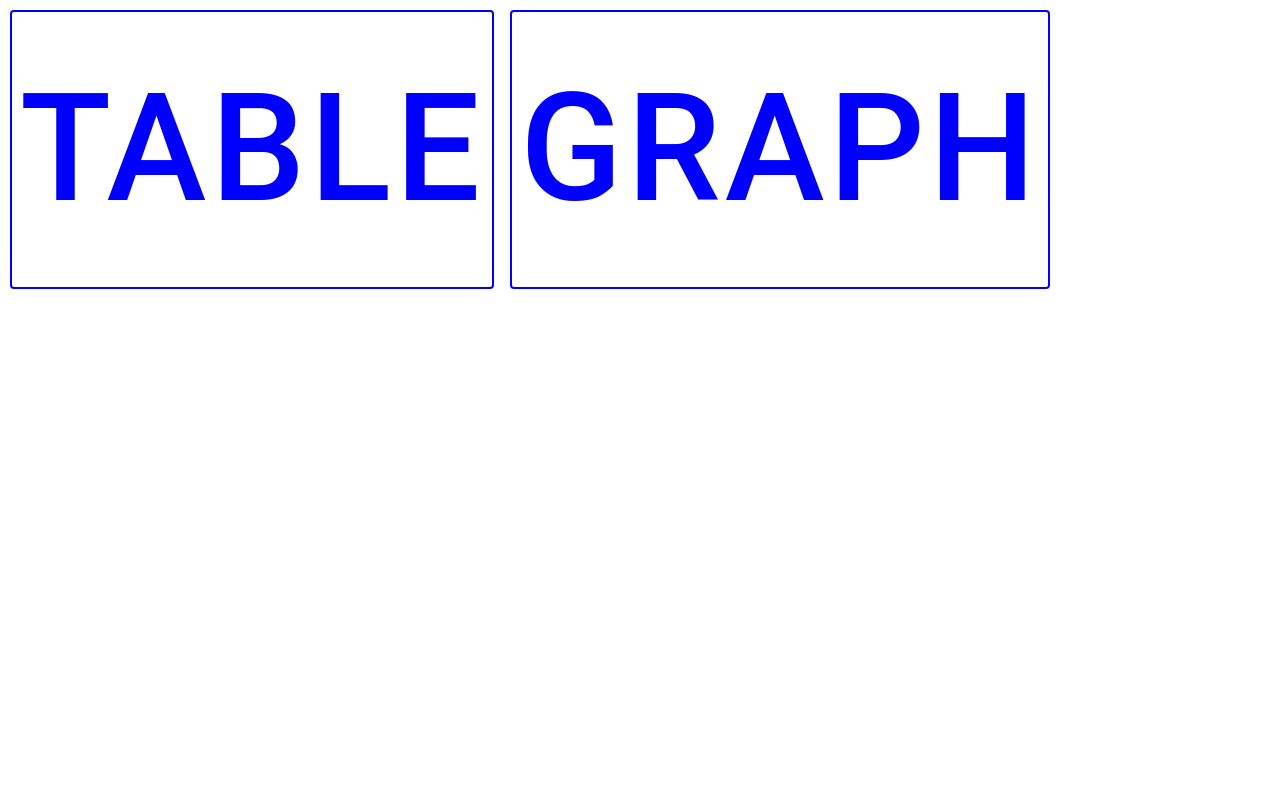
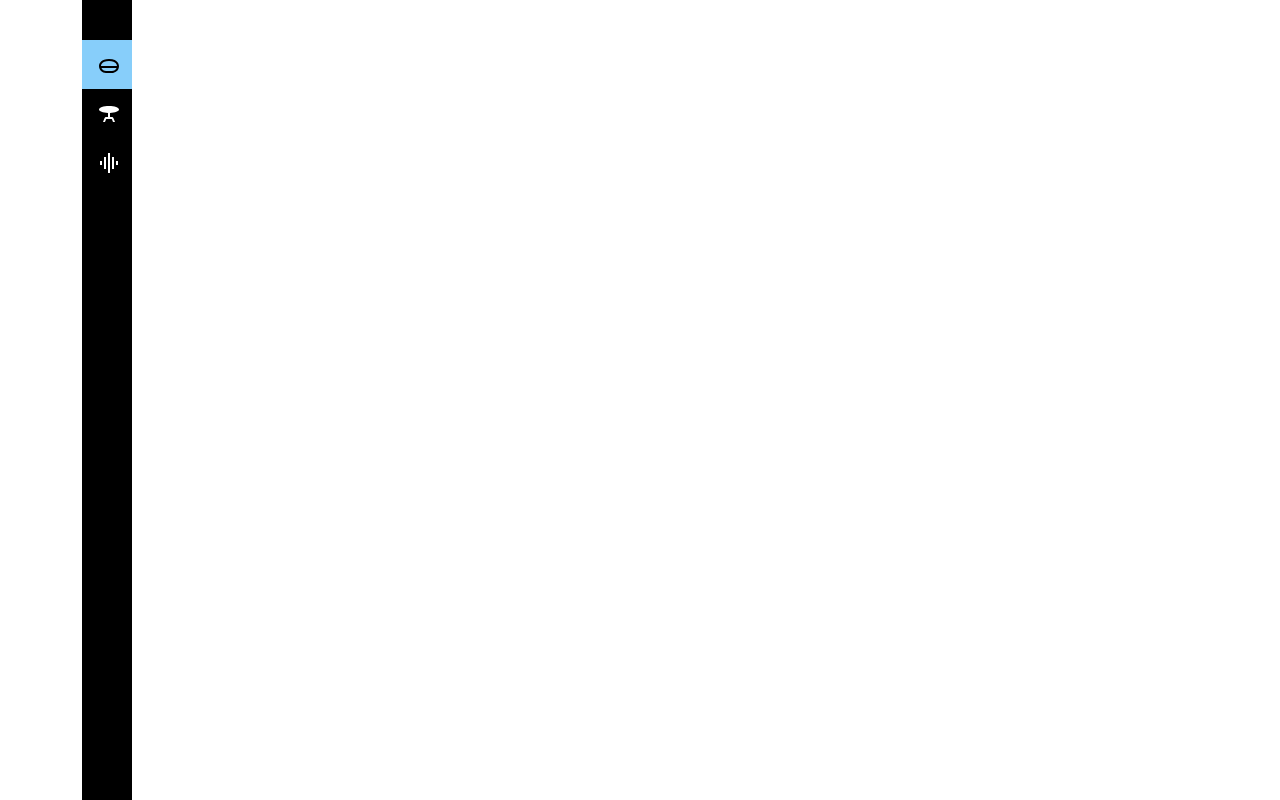
Before and after one commit to ankr19/frontgraph, a React (Create React App) app: page / in a window 1280 px wide. Built offline with nearby package versions, Linux system fonts and the light colour scheme.

Commit message:
changing

```diff
--- a/package.json
+++ b/package.json
@@ -5,11 +5,14 @@
   "dependencies": {
     "@emotion/react": "^11.10.4",
     "@emotion/styled": "^11.10.4",
+    "@mui/icons-material": "^5.10.3",
     "@mui/material": "^5.10.4",
     "@mui/x-data-grid": "^5.17.1",
     "@testing-library/jest-dom": "^5.16.5",
     "@testing-library/react": "^13.3.0",
     "@testing-library/user-event": "^13.5.0",
+    "bootstrap": "^5.2.1",
+    "bootstrap-icons": "^1.9.1",
     "plotly.js": "^2.14.0",
     "react": "^18.2.0",
     "react-dom": "^18.2.0",
--- a/public/index.html
+++ b/public/index.html
@@ -24,16 +24,16 @@
     -->
   <title>Graph of the data</title>
   <!-- CSS only -->
-  <!-- <link href="https://cdn.jsdelivr.net/npm/bootstrap@5.2.0/dist/css/bootstrap.min.css" rel="stylesheet"
-    integrity="sha384-gH2yIJqKdNHPEq0n4Mqa/HGKIhSkIHeL5AyhkYV8i59U5AR6csBvApHHNl/vI1Bx" crossorigin="anonymous"> -->
+  <link href="https://cdn.jsdelivr.net/npm/bootstrap@5.2.0/dist/css/bootstrap.min.css" rel="stylesheet"
+    integrity="sha384-gH2yIJqKdNHPEq0n4Mqa/HGKIhSkIHeL5AyhkYV8i59U5AR6csBvApHHNl/vI1Bx" crossorigin="anonymous">
 </head>
 
 <body>
   <noscript>You need to enable JavaScript to run this app.</noscript>
   <!-- JavaScript Bundle with Popper -->
-  <!-- <script src="https://cdn.jsdelivr.net/npm/bootstrap@5.2.0/dist/js/bootstrap.bundle.min.js"
+  <script src="https://cdn.jsdelivr.net/npm/bootstrap@5.2.0/dist/js/bootstrap.bundle.min.js"
     integrity="sha384-A3rJD856KowSb7dwlZdYEkO39Gagi7vIsF0jrRAoQmDKKtQBHUuLZ9AsSv4jD4Xa"
-    crossorigin="anonymous"></script> -->
+    crossorigin="anonymous"></script>
   <div id="root"></div>
   <!--
       This HTML file is a template.
--- a/src/App.css
+++ b/src/App.css
@@ -1,2 +1,51 @@
-
-#root{ padding: 10px; }
+*{
+    margin:0;
+    padding:0;
+    text-decoration: none;
+}
+.container{
+    display:flex;
+}
+main{
+    width: 100%;
+    padding: 20px;
+}
+.sidebar{
+    background: #000;
+    color: #fff;
+    height: 100vh;
+    width: 200px;
+    transition: all 0.5s;
+}
+.top_section{
+    display: flex;
+    align-items:center;
+    padding:20px 15px;
+}
+.logo{
+    font-size: 30px;
+}
+.bars{
+    display: flex;
+    font-size: 25px;
+    margin-left: 50px;
+}
+.link{
+    display: flex;
+    color: #fff;
+    padding: 10px 15px;
+    gap: 15px;
+    transition: all 0.5s;
+}
+.link:hover{
+    background:lightskyblue;
+    color: #000;
+    transition: all 0.5s;
+}
+.active{
+    background: lightskyblue;
+    color: #000;
+}
+.icon, .link_text{
+    font-size: 20px;
+}
--- a/src/App.js
+++ b/src/App.js
@@ -5,15 +5,18 @@ import "./App.css";
 import { Routes, Route } from "react-router-dom";
 import TableJ from "./components/TableJ";
 import Graph from "./components/Graph";
+import Sidebar from "./components/Sidebar/Sidebar";
 function App() {
   return (
     <GraphState>
-      <div>
-        <Routes>
-          <Route path="/" element={<Home2 />} />
-          <Route path="table" element={<TableJ />} />
-          <Route path="graph" element={<Graph />} />
-        </Routes>
+      <div className="container-fuild">
+        <Sidebar>
+          <Routes>
+            <Route path="/" element={<Home2 />} />
+            <Route path="/table" element={<TableJ />} />
+            <Route path="/graph" element={<Graph />} />
+          </Routes>
+        </Sidebar>
       </div>
     </GraphState>
   );
--- a/src/components/Home2.js
+++ b/src/components/Home2.js
@@ -1,17 +1,19 @@
 import React from "react";
 import { Button, Stack } from "@mui/material";
-import { Link } from "react-router-dom";
+import { Link, Outlet } from "react-router-dom";
+import Sidebar from "./Sidebar/Sidebar";
 const Home2 = () => {
   return (
     <div>
-      <Stack spacing={2} direction="row">
+      {/* <Outlet/> */}
+      {/* <Stack spacing={2} direction="row">
         <Button style={{ fontSize:"150px", border:"2px solid blue"}}>
           <Link to="table" style={{color:"blue"}}>Table</Link>
         </Button>
         <Button style={{fontSize:"150px",border:"2px solid blue"}}>
           <Link to="graph" style={{color:"blue"}}>Graph</Link>
         </Button>
-      </Stack>
+      </Stack> */}
     </div>
   );
 };
--- /dev/null
+++ b/src/components/Sidebar/Sidebar.js
@@ -0,0 +1,50 @@
+import { GraphicEq, HomeMini, TableBar } from '@mui/icons-material';
+import { ToggleButton } from '@mui/material';
+import React, { useState } from 'react'
+import { NavLink } from 'react-router-dom';
+
+const Sidebar = ({children}) => {
+  const[isOpen ,setIsOpen] = useState(false);
+  const toggle = () => setIsOpen (!isOpen);
+  const menuItem=[
+      {
+          path:"/",
+          name:"Dashboard",
+          icon:<HomeMini/>
+      },
+      {
+          path:"/table",
+          name:"Table",
+          icon:<TableBar/>
+      },
+      {
+          path:"/graph",
+          name:"Graph",
+          icon:<GraphicEq/>
+      },
+
+  ]
+  return (
+    <div className="container">
+           <div style={{width: isOpen ? "200px" : "50px"}} className="sidebar">
+               <div className="top_section">
+                   <h1 style={{display: isOpen ? "block" : "none"}} className="logo">Logo</h1>
+                   {/* <div style={{marginLeft: isOpen ? "50px" : "0px"}} className="bars">
+                       <ToggleButton onClick={toggle}/>
+                   </div> */}
+               </div>
+               {
+                   menuItem.map((item, index)=>(
+                       <NavLink to={item.path} key={index} className="link" activeclassName="active">
+                           <div className="icon">{item.icon}</div>
+                           <div style={{display: isOpen ? "block" : "none"}} className="link_text">{item.name}</div>
+                       </NavLink>
+                   ))
+               }
+           </div>
+           <main>{children}</main>
+        </div>
+  )
+}
+
+export default Sidebar
```
Also changed, not shown: src/components/Sidebar/SidebarData.js (added, +22 -0 lines), src/components/Sidebar/sidebar.css (added, +8 -0 lines), 1 other file (tests, documents, lock files or other folders).
